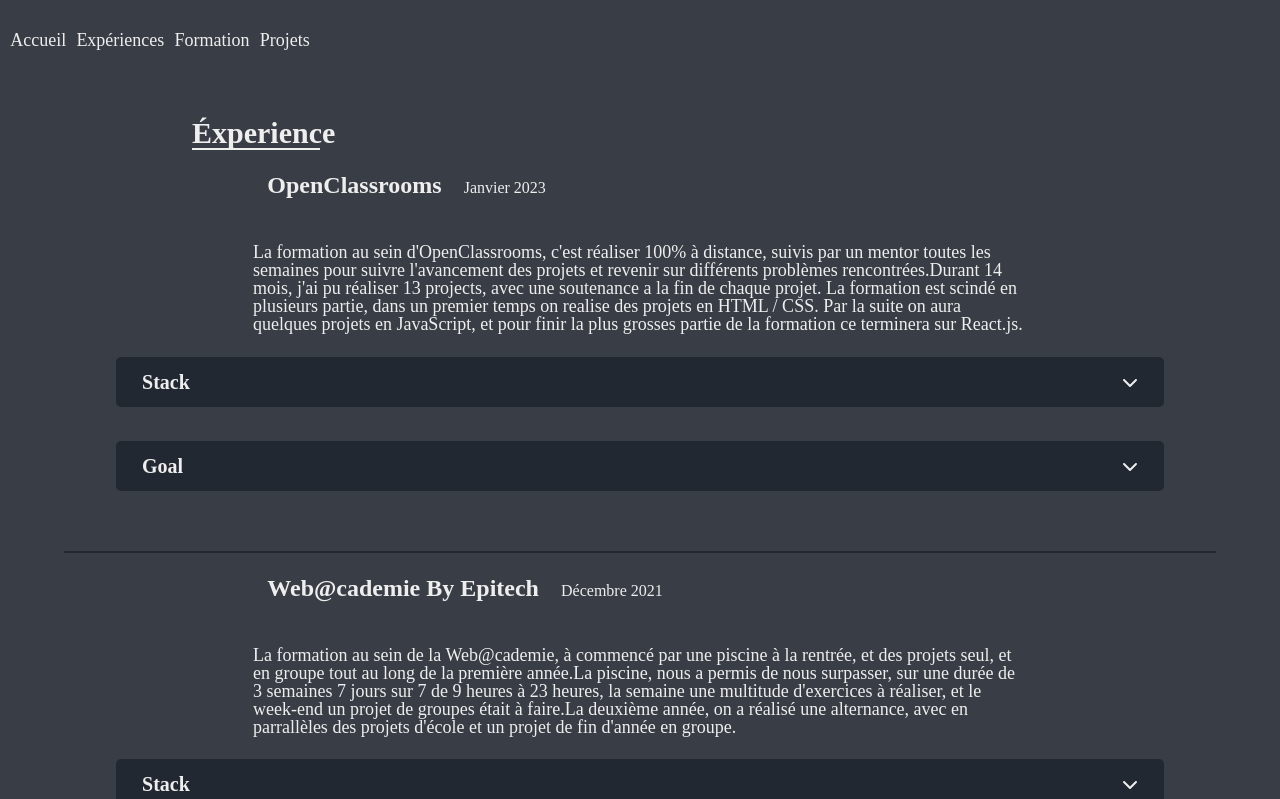
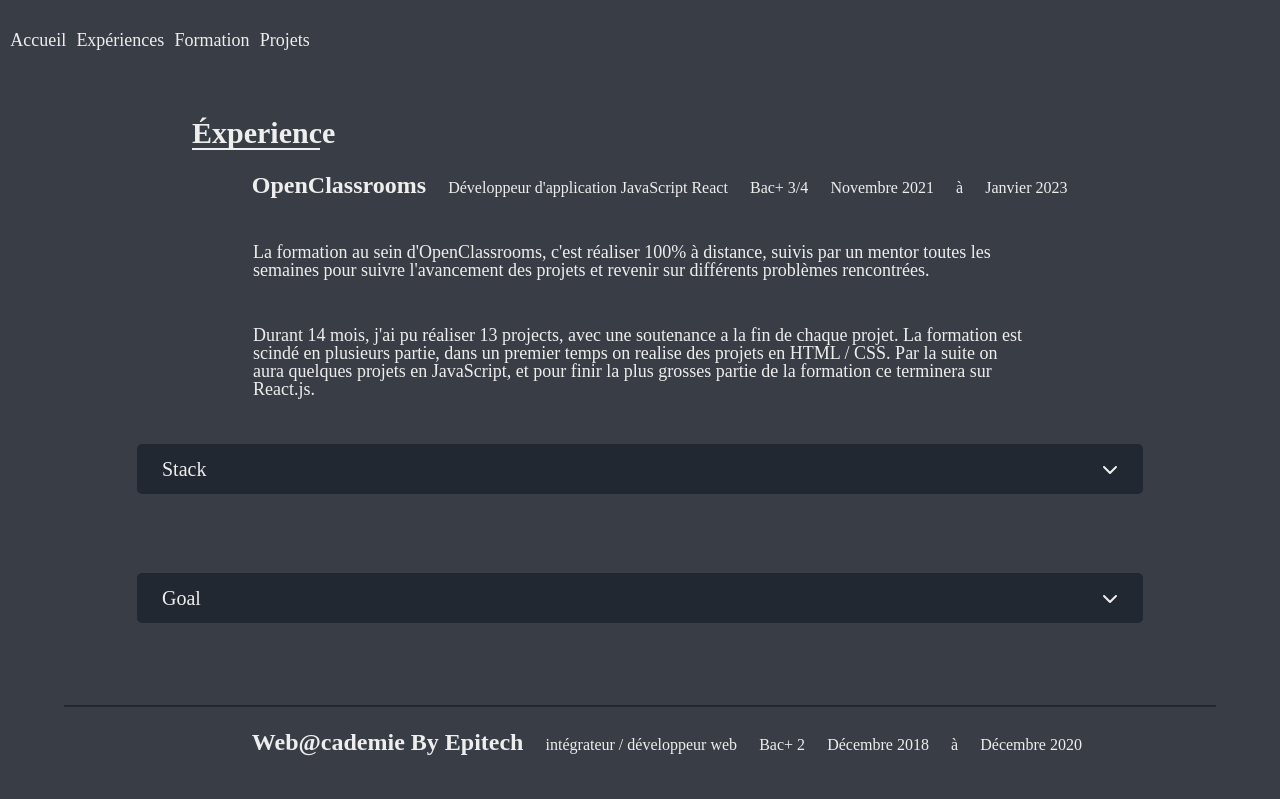
Before and after one commit to FrancoisSchmitt/Portfolio, a React (Create React App) app in the folder Client/: page /Courses in a window 1280 px wide. Shown: the top 799 px of the page. Built offline with nearby package versions, Linux system fonts and the light colour scheme.

Commit message:
fix css and remake html for carrer page

```diff
--- a/Client/src/Mock/data.js
+++ b/Client/src/Mock/data.js
@@ -5,6 +5,7 @@
             image: 'https://i.postimg.cc/7hc6VLqn/me.png',
             firstName: 'François',
             whoIam: [
+                  'Lorem ipsum dolor, sit amet consectetur adipisicing elit. Omnis et iure ducimus a qui ad laudantium! Quaerat, ipsa? Laborum doloremque atque qui sunt blanditiis dolor libero earum facere asperiores cumque.',
                   "Après avoir fait une première formation en tant que développeur web, au sein de la Web@cadémie de Epitech, j'ai poursuivit une formation en tant que développeur front-end ",
                   "J'aime créer des produits frontend solides et évolutifs avec d'excellentes expériences utilisateur.",
             ],
@@ -29,7 +30,8 @@
                   'Création de cahier des charges',
                   'Travail en équipe',
             ],
-
+            experimentDateStart: 'Décembre 2019',
+            experimentDateEnd: 'Décembre 2020',
             experimentStack: ['PHP', 'MySQL'],
             __v: 0,
       },
@@ -71,9 +73,9 @@
       {
             coursesName: 'Web@cademie By Epitech ',
             coursesJobs: 'intégrateur / développeur web',
-            coursesLvl: 'Bac+ 3/4',
-            coursesDateStart: 'Décembre 2019',
-            coursesDateEnd: 'Décembre 2021',
+            coursesLvl: 'Bac+ 2',
+            coursesDateStart: 'Décembre 2018',
+            coursesDateEnd: 'Décembre 2020',
             coursesDescription: [
                   'La formation au sein de la Web@cademie, à commencé par une piscine à la rentrée, et des projets seul, et en groupe tout au long de la première année.',
                   "La piscine, nous a permis de nous surpasser, sur une durée de 3 semaines 7 jours sur 7 de 9 heures à 23 heures, la semaine une multitude d'exercices à réaliser, et le week-end un projet de groupes était à faire.",
--- a/Client/src/components/careerComponents/coursesComponent/index.jsx
+++ /dev/null
@@ -1,32 +0,0 @@
-import Dropdown from '../../currentObject/dropdown';
-
-export default function CoursesComponent(props) {
-      return (
-            <>
-                  <ul className="experiment">
-                        <li className="no-wrap">
-                              <h2>{props.coursesName} </h2>
-                              <small>
-                                    {props.coursesJobs &&
-                                          props.coursesLvl &&
-                                          props.coursesDateStart &&
-                                          props.coursesDateEnd}
-                              </small>
-                        </li>
-                        <li>
-                              <p className="experiment-desc">
-                                    {props.coursesDescription}
-                              </p>
-                        </li>
-                        <Dropdown
-                              title={props.stackTitle}
-                              content={props.stack}
-                        />
-                        <Dropdown
-                              title={props.goalTitle}
-                              content={props.goal}
-                        />
-                  </ul>
-            </>
-      );
-}
--- a/Client/src/components/careerComponents/experimentComponent/index.css
+++ /dev/null
@@ -1,74 +0,0 @@
-.experiment {
-      display: flex;
-      flex-direction: column;
-      justify-content: center;
-      width: 90%;
-      margin-left: auto;
-      margin-right: auto;
-      padding-bottom: 2%;
-}
-
-.experiment:not(:last-child) {
-      border-bottom: 2px solid #222831;
-}
-
-.experiment li {
-      margin: 2%;
-}
-
-.no-wrap {
-      display: flex;
-      flex-direction: row;
-      gap: 2%;
-      align-items: baseline;
-}
-
-.experiment-desc {
-      width: 70%;
-      font-size: 18px;
-      margin-left: auto;
-      margin-right: auto;
-}
-
-.test,
-.experiment h2 {
-      font-weight: 700;
-}
-
-.test {
-      font-size: 30px;
-      border-bottom: 2px solid;
-      width: 10%;
-      margin-left: 15%;
-      margin-top: 3%;
-}
-
-.experiment h2 {
-      font-size: 24px;
-      display: flex;
-      justify-content: space-around;
-      margin-left: 16.3%;
-}
-
-.experiment-content-stack,
-.experiment-content-goal {
-      display: flex;
-      flex-direction: row;
-      align-items: baseline;
-}
-
-.experiment-content-goal {
-      margin-left: 17.4%;
-}
-
-.experiment-content-stack {
-      margin-left: 17.4%;
-}
-
-.experiment-content-goal li,
-.experiment-content-stack li,
-.experiment-content-goal p,
-.experiment-content-stack p {
-      margin: 5px;
-      font-size: 18px;
-}
--- /dev/null
+++ b/Client/src/components/careerComponents/index.css
@@ -0,0 +1,75 @@
+.carrer-list {
+    display: flex;
+    flex-direction: column;
+    justify-content: center;
+    width: 90%;
+    margin-left: auto;
+    margin-right: auto;
+    padding-bottom: 2%;
+}
+
+.carrer-list:not(:last-child) {
+    border-bottom: 2px solid #222831;
+}
+
+.carrer-list li {
+    margin: 2%;
+}
+
+.carrer-no-wrap {
+    display: flex;
+    flex-direction: row;
+    gap: 2%;
+    align-items: baseline;
+}
+
+.carrer-description {
+    width: 70%;
+    font-size: 18px;
+    margin-left: auto;
+    margin-right: auto;
+}
+
+.object-title,
+.carrer-title {
+    font-weight: 700;
+}
+
+.object-title {
+    font-size: 30px;
+    border-bottom: 2px solid;
+    width: 10%;
+    margin-left: 15%;
+    margin-top: 3%;
+}
+
+.carrer-title {
+    font-size: 24px;
+    display: flex;
+    justify-content: space-around;
+    margin-left: 14.9%;
+
+}
+
+.carrer-content-stack,
+.carrer-content-goal {
+    display: flex;
+    flex-direction: row;
+    align-items: baseline;
+}
+
+.carrer-content-goal {
+    margin-left: 17.4%;
+}
+
+.carrer-content-stack {
+    margin-left: 17.4%;
+}
+
+.carrer-content-goal li,
+.carrer-content-stack li,
+.carrer-content-goal p,
+.carrer-content-stack p {
+    margin: 5px;
+    font-size: 18px;
+}
--- /dev/null
+++ b/Client/src/components/careerComponents/index.jsx
@@ -0,0 +1,43 @@
+import Dropdown from '../currentObject/dropdown';
+import './index.css';
+
+export default function CarrerComponent(props) {
+      return (
+            <>
+                  <ul className="carrer-list">
+                        <li className="carrer-no-wrap">
+                              <h2 className="carrer-title">
+                                    {props.carrerTitle}{' '}
+                              </h2>
+                              <small className="carrer-specificity">
+                                    {props.carrerJobs}
+                      </small>
+                              <small className="carrer-specificity">
+                                    {props.carrerStudyLevel}
+                              </small>
+                              <small className="carrer-specificity">
+                                    {props.carrerDateStart}
+                      </small>
+                      <small> à </small>
+                              <small className="carrer-specificity">
+                                    {props.carrerDateEnd}
+                              </small>
+
+                  </li>
+                  {props.carrerDescription}
+                        <li>
+                              <Dropdown
+                                    title={props.stackTitle}
+                                    content={props.stack}
+                              />
+                        </li>
+                        <li>
+                              <Dropdown
+                                    title={props.goalTitle}
+                                    content={props.goal}
+                              />
+                        </li>
+                  </ul>
+            </>
+      );
+}
--- a/Client/src/components/currentObject/dropdown/index.jsx
+++ b/Client/src/components/currentObject/dropdown/index.jsx
@@ -14,7 +14,7 @@
                               setIsListOpen(false);
                         }}
                   >
-                        <h2>{props.title}</h2>
+                        <h2 className="dropdown-title">{props.title}</h2>
                         <FontAwesomeIcon icon={faChevronUp} />
                   </div>
                   <div className="dropdown-container-content">
@@ -29,7 +29,7 @@
                               setIsListOpen(true);
                         }}
                   >
-                        <h2>{props.title}</h2>
+                        <h2 className="dropdown-title">{props.title}</h2>
                         <FontAwesomeIcon icon={faChevronDown} />
                   </div>
             </div>
--- a/Client/src/pages/carrerPages/courses/index.jsx
+++ b/Client/src/pages/carrerPages/courses/index.jsx
@@ -1,5 +1,5 @@
 import { useEffect, useState } from 'react';
-import CoursesComponent from '../../../components/careerComponents/coursesComponent';
+import CarrerComponent from '../../../components/careerComponents';
 import { coursesMainData } from '../../../service';
 
 export default function Courses() {
@@ -14,22 +14,33 @@
       console.log(resCourses);
       return (
             <section>
-                  <h1 className="test">Éxperience</h1>
+                  <h1 className="object-title">Éxperience</h1>
                   {resCourses.map((courses, index) => (
-                        <CoursesComponent
+                        <CarrerComponent
                               key={`courses-${index}`}
-                              coursesName={courses.coursesName}
-                              coursesJobs={courses?.coursesJobs}
-                              coursesLvl={courses?.coursesLvl}
-                              coursesDateStart={courses?.coursesDateStart}
-                              coursesDateEnd={courses?.coursesDateEnd}
-                              coursesDescription={courses?.coursesDescription}
+                              carrerTitle={courses.coursesName}
+                              carrerJobs={courses?.coursesJobs}
+                              carrerStudyLevel={courses?.coursesLvl}
+                              carrerDateStart={courses?.coursesDateStart}
+                              carrerDateEnd={courses?.coursesDateEnd}
+                              carrerDescription={courses?.coursesDescription?.map(
+                                    (description, index) => (
+                                          <li
+                                                key={`description-${index}`}
+                                                className="carrer-content-description"
+                                          >
+                                                <p className='carrer-description'>
+                                                      {description}
+                                                </p>
+                                          </li>
+                                    ),
+                              )}
                               stackTitle="Stack"
                               goalTitle="Goal"
                               goal={courses?.coursesGoal?.map((goal, index) => (
                                     <li
                                           key={`goal-${index}`}
-                                          className="courses-content-goal"
+                                          className="carrer-content-goal"
                                     >
                                           <small> {goal}</small>
                                     </li>
@@ -38,7 +49,7 @@
                                     (Stack, index) => (
                                           <li
                                                 key={`stack-${index}`}
-                                                className="courses-content-stack"
+                                                className="carrer-content-stack"
                                           >
                                                 <small> {Stack}</small>
                                           </li>
```
Also changed, not shown: Client/src/components/careerComponents/experimentComponent/index.jsx (deleted, +0 -27 lines), Client/src/pages/carrerPages/experiment/index.jsx (+17 -13 lines).
